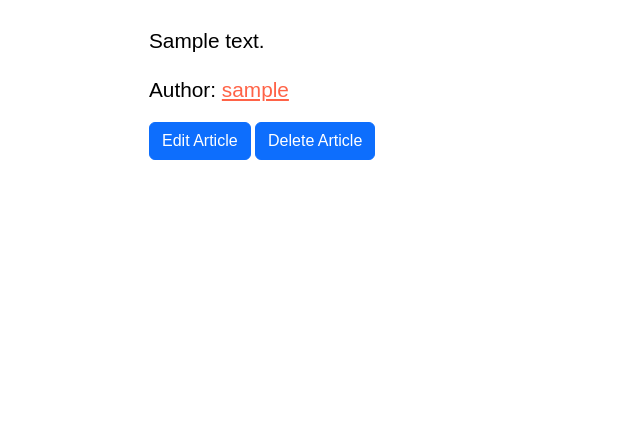
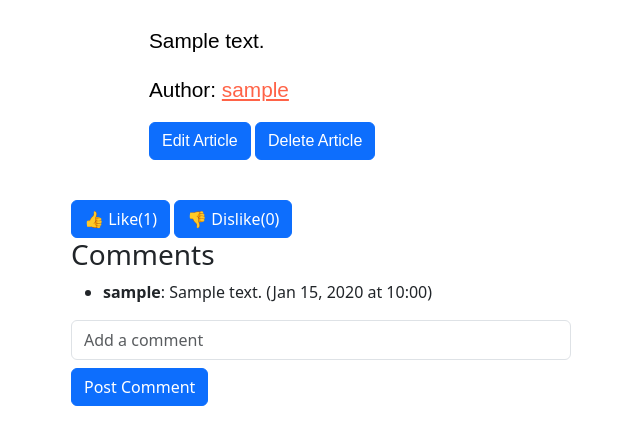
Before and after one commit to MikhailDiakov/myprojectroflcode, a Flask app: page /articles/1 in a window 1280 px wide. Shown: the part 247-692 px from the top of the page, without its empty margins (11-651 px from the left). Run offline with Flask 3, Linux system fonts and the light colour scheme; the visitor is signed in with stand-in values (Sample User, id 1); tables that the repository leaves empty hold one stand-in row (values such as "Sample post"); parts of the project's set-up code (start-up, migrations or seed data) failed here and were passed over.

Commit message:
likes/dislikes/comment/deletecomment

```diff
--- a/app/routes/articles.py
+++ b/app/routes/articles.py
@@ -1,6 +1,6 @@
 from flask import Blueprint, render_template, request, redirect, url_for, session
 from datetime import datetime
-from ..models import Article, db
+from ..models import Article, db, Like, Comment
 
 article_bp = Blueprint('articles', __name__, url_prefix='/articles')
 
@@ -30,7 +30,10 @@ def article_detail(article_id):
         return redirect(url_for('auth.login'))
     else:
         article = Article.query.get_or_404(article_id)
-        return render_template('articles/article_detail.html', article=article)
+        likes_count = Like.query.filter_by(article_id=article.id, is_like=1).count()
+        dislikes_count = Like.query.filter_by(article_id=article.id, is_like=0).count()
+        current_time = datetime.utcnow()
+        return render_template('articles/article_detail.html', article=article,likes_count=likes_count, dislikes_count=dislikes_count,current_time=current_time)
 
 @article_bp.route('/create', methods=['GET', 'POST'])
 def create_article():
@@ -76,6 +79,70 @@ def delete_article(article_id):
     if article.author_id != session.get('user_id'):
         return redirect(url_for('articles.articles'))
 
+    Like.query.filter_by(article_id=article.id).delete()
+
     db.session.delete(article)
     db.session.commit()
     return redirect(url_for('articles.articles'))
+
+@article_bp.route('/like/<int:article_id>', methods=['POST'])
+def like_article(article_id):
+    if 'user_id' not in session:
+        return redirect(url_for('auth.login'))
+
+    action = request.form.get('action')
+    user_id = session['user_id']
+
+    is_like = True if action == 'like' else False
+
+    existing_like = Like.query.filter_by(user_id=user_id, article_id=article_id).first()
+
+    if existing_like:
+        existing_like.is_like = is_like
+    else:
+        new_like = Like(user_id=user_id, article_id=article_id, is_like=is_like)
+        db.session.add(new_like)
+
+    db.session.commit()
+    return redirect(url_for('articles.article_detail', article_id=article_id))
+
+@article_bp.route('/<int:article_id>/comment', methods=['POST'])
+def add_comment(article_id):
+    if 'user_id' not in session:
+        return redirect(url_for('auth.login'))
+
+    content = request.form['content']
+    word_limit = 100
+    if len(content) > word_limit:
+        return redirect(url_for('articles.article_detail', article_id=article_id, error_message=f"Comment must not exceed {word_limit} characters"))
+
+    if not content:
+        return redirect(url_for('articles.article_detail', article_id=article_id, error_message="Content cannot be empty"))
+
+    new_comment = Comment(content=content, user_id=session['user_id'], article_id=article_id)
+    db.session.add(new_comment)
+    db.session.commit()
+
+    return redirect(url_for('articles.article_detail', article_id=article_id))
+
+from flask import flash, redirect, url_for
+from datetime import datetime, timedelta
+
+@article_bp.route('/comment/delete/<int:comment_id>', methods=['POST'])
+
+def delete_comment(comment_id):
+    if 'user_id' not in session:
+        return redirect(url_for('auth.login'))
+
+    comment = Comment.query.get_or_404(comment_id)
+
+    if comment.user_id != session.get('user_id'):
+        return redirect(url_for('articles.article_detail', article_id=comment.article_id))
+
+    if (datetime.utcnow() - comment.date_posted).total_seconds() > 3600:
+        return redirect(url_for('articles.article_detail', article_id=comment.article_id))
+
+    db.session.delete(comment)
+    db.session.commit()
+
+    return redirect(url_for('articles.article_detail', article_id=comment.article_id))
--- a/app/templates/articles/article_detail.html
+++ b/app/templates/articles/article_detail.html
@@ -13,12 +13,13 @@
 
     {% if session.get('user_id') == article.author_id %}
     <a class="btn btn-primary" href="{{ url_for('articles.edit_article', article_id=article.id) }}">Edit Article</a>
-
     <button type="button" class="btn btn-primary" data-bs-toggle="modal" data-bs-target="#deleteModal">
         Delete Article
     </button>
+    {% endif %}
 </div>
 
+<div>
     <div class="modal fade" id="deleteModal" tabindex="-1" aria-labelledby="deleteModalLabel" aria-hidden="true">
         <div class="modal-dialog modal-dialog-centered">
             <div class="modal-content">
@@ -38,6 +39,43 @@
             </div>
         </div>
     </div>
+    <div>
+        <form action="{{ url_for('articles.like_article', article_id=article.id) }}" method="post">
+            <button class='btn btn-primary' type="submit" name="action" value="like">👍 Like({{likes_count}})</button>
+            <button class='btn btn-primary' type="submit" name="action" value="dislike">👎
+                Dislike({{dislikes_count}})</button>
+        </form>
+    </div>
+    <div id="comments-section">
+        <h3 class="welcome-message">Comments</h3>
+        <ul id="comments-list" class="welcome-message" style="word-wrap: break-word;
+    white-space: normal;">
+            {% for comment in article.comments %}
+            <li>
+                <strong>{{ comment.user.username }}</strong>: {{ comment.content }}
+                <span class="comment-date">
+                    ({{ comment.date_posted.strftime('%b %d, %Y at %H:%M') }})
+                </span>
+                {% if (current_time - comment.date_posted).total_seconds() <= 3600 %} {% if
+                    comment.user_id==session.get('user_id') %} <form method="POST"
+                    action="{{ url_for('articles.delete_comment', comment_id=comment.id) }}">
+                    <button type="submit" class="btn btn-primary" style="width: 70px;height:25px;font-size: 12.5px;white-space: nowrap;overflow: hidden;  display: flex;
+                        align-items: center;
+                        justify-content: center;">Delete (1h) </button>
+                    </form>
                     {% endif %}
-
+                    {% endif %}
+            </li>
+            {% endfor %}
+        </ul>
+        {% if request.args.get('error_message') %}
+        <div class="alert alert-danger" style="width:500px;">{{ request.args.get('error_message') }}</div>
+        {% endif %}
+        <form method="POST" action="{{ url_for('articles.add_comment', article_id=article.id) }}">
+            <input class='form-control' style="width:500px; height:40px;" name="content" id="comment-input"
+                placeholder="Add a comment"></input>
+            <button class='btn btn-primary mt-2' type="submit" id="post-comment-btn">Post Comment</button>
+        </form>
+    </div>
+</div>
 {% endblock %}
--- a/run.py
+++ b/run.py
@@ -1,12 +1,9 @@
-# run.py
-
 from app import create_app, db
 
 app = create_app()
 
-# Создание базы данных при старте приложения
 with app.app_context():
-    db.create_all()  # Создает все таблицы, указанные в моделях
+    db.create_all()
 
 if __name__ == "__main__":
     app.run(debug=True)
```
Also changed, not shown: app/models.py (+18 -0 lines). Lines whose indentation alone changed are shown as unchanged.
